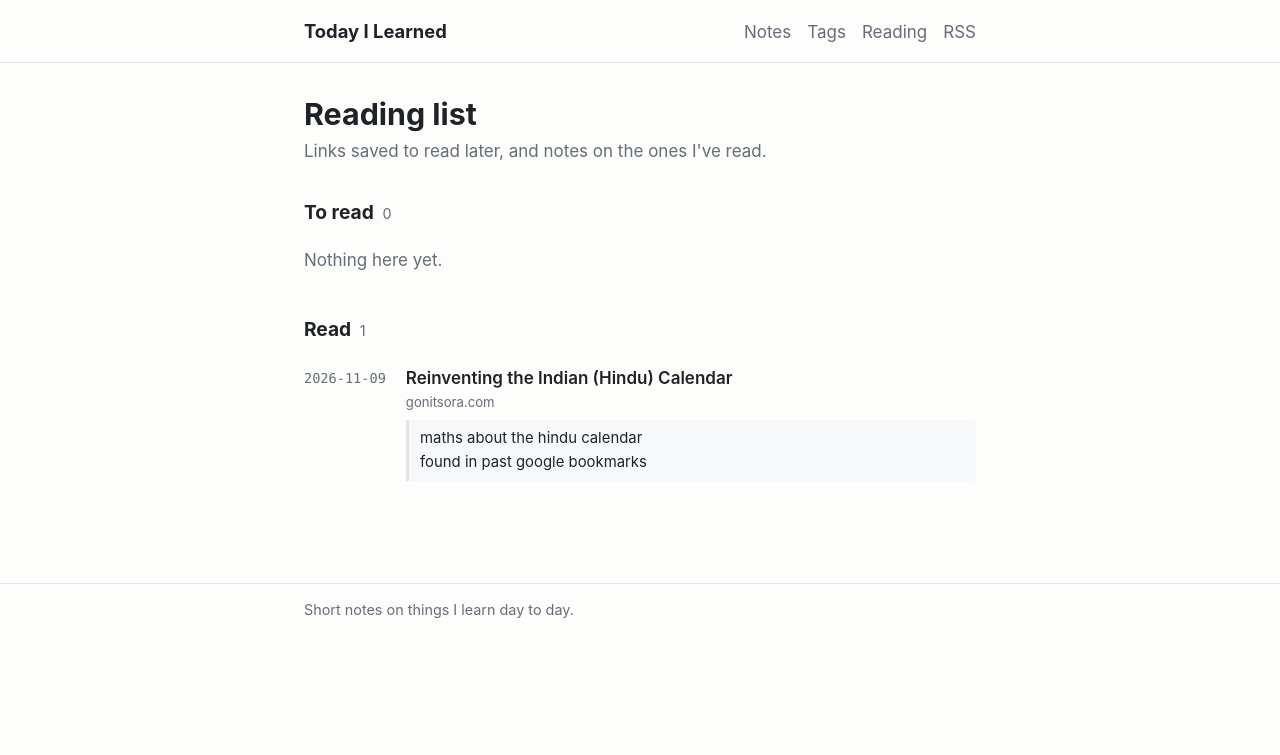
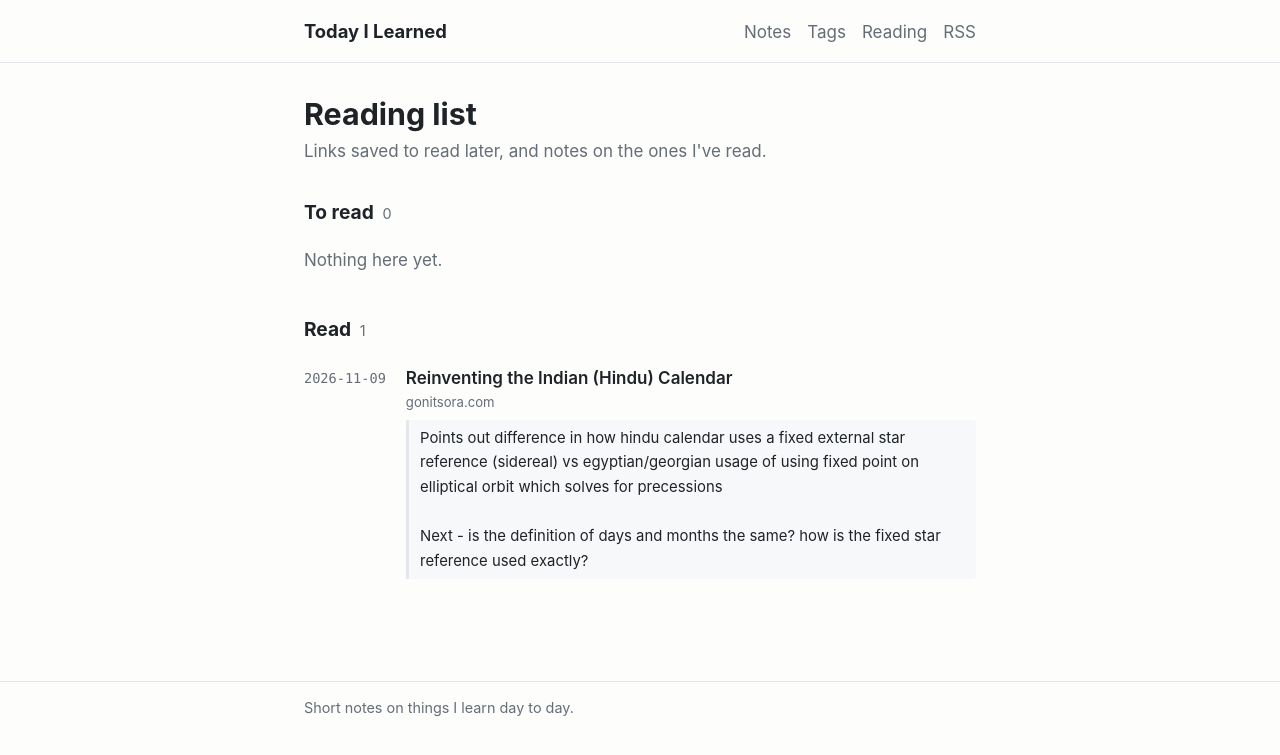
Before and after one commit to ashishnanda/til, a Jekyll site: the page built from reading.html, in a window 1280 px wide. Shown: the top 755 px of the page. Built offline with Jekyll 4.4.1, drawn with Linux system fonts in a browser that asks for light colours.

Commit message:
Inbox: mark reading-list entry as read (#6)

```diff
--- a/_data/reading.yml
+++ b/_data/reading.yml
@@ -1,8 +1,8 @@
 # Reading list. Written by scripts/inbox.py (issue inbox); safe to edit by hand.
 - title: Reinventing the Indian (Hindu) Calendar
   url: https://gonitsora.com/reinventing-the-indian-hindu-calendar/
-  note: "maths about the hindu calendar \nfound in past google bookmarks"
+  note: "Points out difference in how hindu calendar uses a fixed external star reference (sidereal) vs egyptian/georgian usage of using fixed point on elliptical orbit which solves for precessions \n\nNext - is the definition of days and months the same? how is the fixed star reference used exactly?"
   added: '2026-10-27T17:01:45Z'
   status: read
   issue: 4
-  read: '2026-11-09T06:10:14Z'
+  read: '2026-11-09T06:16:28Z'
```
